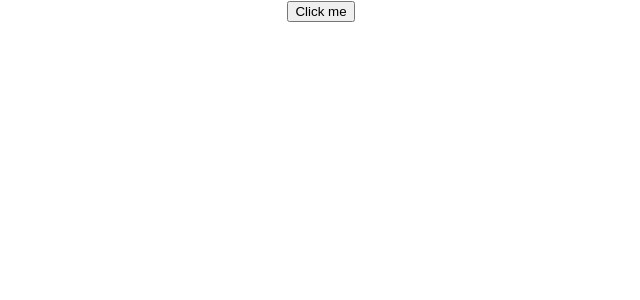
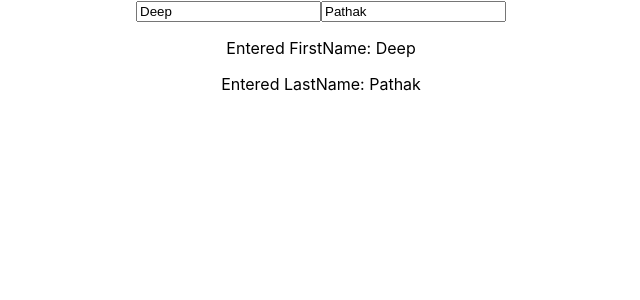
Before and after one commit to Deeptrootech/ReactJs, a React (Create React App) app: page / in a window 1280 px wide. Shown: the top 300 px of the page, without its empty margins (319-959 px from the left). Built offline with nearby package versions, Linux system fonts and the light colour scheme.

Commit message:
[ADD] -- usestate hook implemntation complete

```diff
--- a/src/App.js
+++ b/src/App.js
@@ -1,4 +1,3 @@
-import logo from './logo.svg';
 import './App.css';
 import UseStateHook from './components/UseStateHook'
 import UseEffectHook from './components/UseEffectHook'
@@ -6,8 +5,8 @@ import UseEffectHook from './components/UseEffectHook'
 function App() {
   return (
     <div className="App">
-      {/* <UseStateHook /> */}
-      <UseEffectHook />
+      <UseStateHook />
+      {/* <UseEffectHook /> */}
     </div>
   );
 }
--- a/src/components/UseStateHook.js
+++ b/src/components/UseStateHook.js
@@ -1,18 +1,25 @@
-import React, { useState } from 'react';
+import React, { useState } from "react";
 
 function NameApp() {
-  const [name, setName] = useState("DefaultName");
+  const [name, setName] = useState({ FirstName: "Deep", LastName: "Pathak" });
 
   return (
     <div>
       <form>
         <input
-          type="text"
-          value={name}
-          onChange={(e) => setName(e.target.value)}
-          placeholder="Your Name"
+          type='text'
+          value={name.FirstName}
+          onChange={(e) => setName({...name, FirstName: e.target.value})}
+          placeholder='Your FirstName'
         />
-        <p>Entered name: {name}</p>
+        <input
+          type='text'
+          value={name.LastName}
+          onChange={(e) => setName({...name, LastName: e.target.value})}
+          placeholder='Your LastName'
+        />
+        <p>Entered FirstName: {name.FirstName}</p>
+        <p>Entered LastName: {name.LastName}</p>
       </form>
     </div>
   );
```
